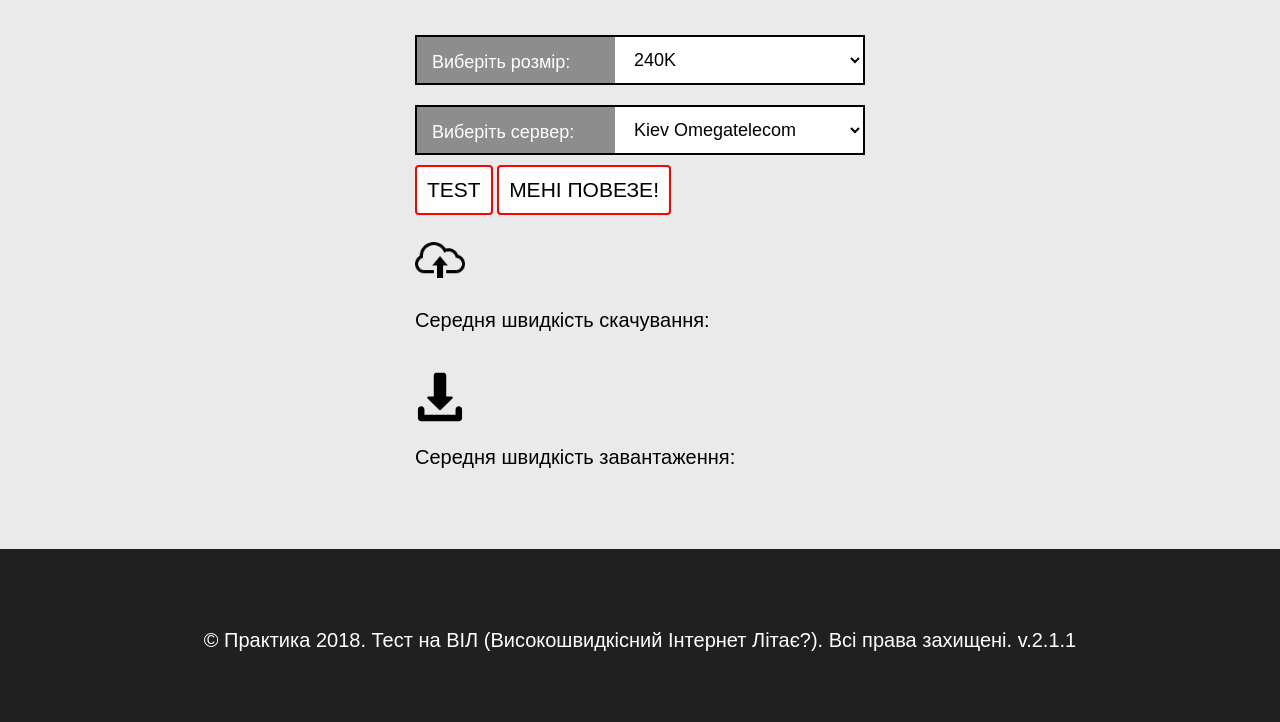
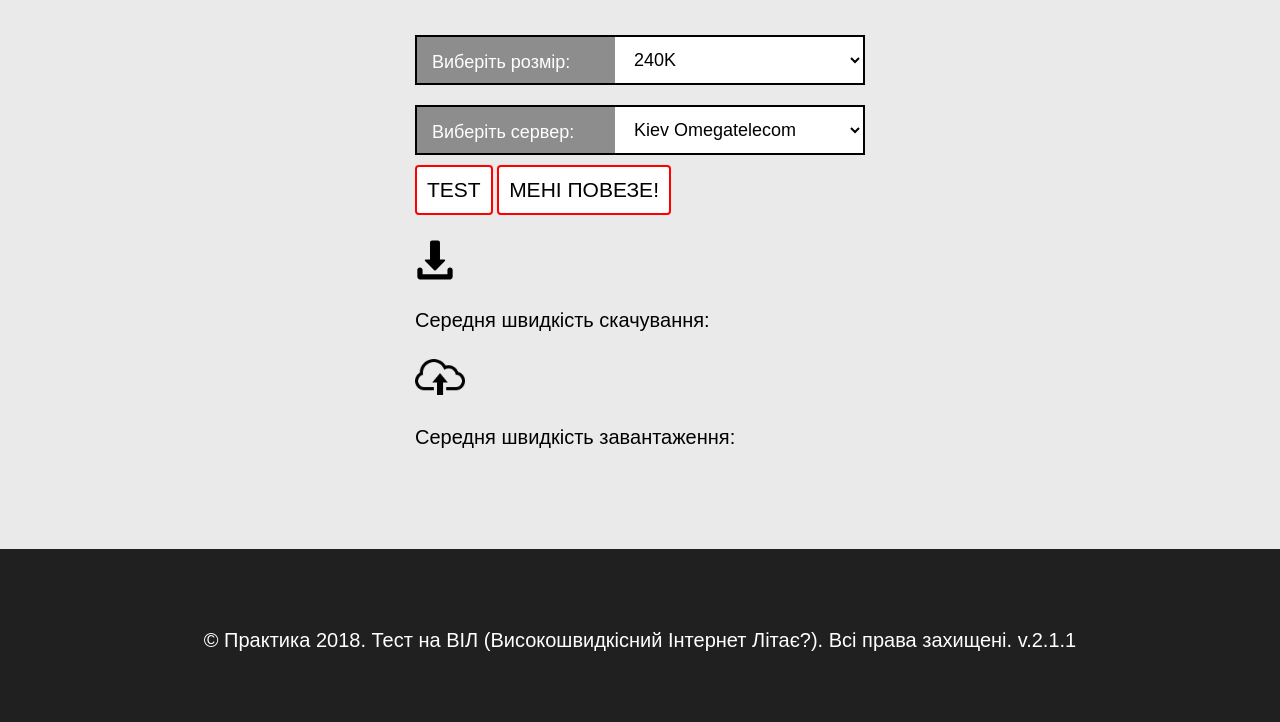
Before and after one commit to kostya911/practics, a Django app: page /tester/test/ in a window 1280 px wide. Shown: the part 282-1004 px from the top of the page. Run offline with Django 3.2, Linux system fonts and the light colour scheme.

Commit message:
small update html css js

```diff
--- a/static/general/css/style.css
+++ b/static/general/css/style.css
@@ -151,9 +151,14 @@
 
 
 /* Картинки для зв'зку */
-.SocNet {
-	width: 50px;
+.SocNet1 {
+	width: 40px;
 	height: 50px;
 	border: none;
 	margin-top: 20px;
 }
+.SocNet2 {
+	width: 50px;
+	height: 50px;
+	border: none;
+}
--- a/static/tester/js/loader.js
+++ b/static/tester/js/loader.js
@@ -51,7 +51,7 @@
                         var speedBps = (bitsLoaded / downloadDuration).toFixed(2);
                         var speedKbps = (speedBps / 1024).toFixed(2);
                         var speedMbps = (speedKbps / 1024).toFixed(2);
-                        document.getElementById("download").innerHTML= "Середня швидкість скачування:\n" + speedBps + " bps;\n" + speedKbps + " kbs;\n" + speedMbps + " mbs;"
+                        document.getElementById("download").innerHTML= "Середня швидкість скачування:\n" + speedKbps + " kbs;\n" + speedMbps + " mbs;"
                         onUpload();
                         counter = 0;
                         onUpload();
@@ -94,7 +94,7 @@
                 var speedBps = (bitsLoaded / uploadDuration).toFixed(2);
                 var speedKbps = (speedBps / 1024).toFixed(2);
                 var speedMbps = (speedKbps / 1024).toFixed(2);
-                document.getElementById("upload").innerHTML= "Середня швидкість завантаження:\n" + speedBps + " bps;\n" + speedKbps + " kbs;\n" + speedMbps + " mbs;"
+                document.getElementById("upload").innerHTML= "Середня швидкість завантаження:\n" + speedKbps + " kbs;\n" + speedMbps + " mbs;"
             }
         }
 
--- a/templates/tester/test.html
+++ b/templates/tester/test.html
@@ -57,9 +57,9 @@
                 <input id="runTest" type="submit" value="TEST" class="Submit">
                 <input id="randomServer" type="submit" value="МЕНІ ПОВЕЗЕ!" class="Submit">
                 <br>
-                <a href="#"><img class="SocNet" src="{% static 'general/image/upload.png' %}" alt=":("></a>
+                <a href="#"><img class="SocNet1" src="{% static 'general/image/download.svg' %}" alt=":("></a>
                 <p id="download" class="Event Pading" >Середня швидкість скачування: </p>
-                <a href="#"><img class="SocNet" src="{% static 'general/image/download.svg' %}" alt=":("></a>
+                <a href="#"><img class="SocNet2" src="{% static 'general/image/upload.png' %}" alt=":("></a>
                 <p id="upload" class="Event Pading">Середня швидкість завантаження: </p>
                 <p id="event" class="Event"></p>
             </form>
```
